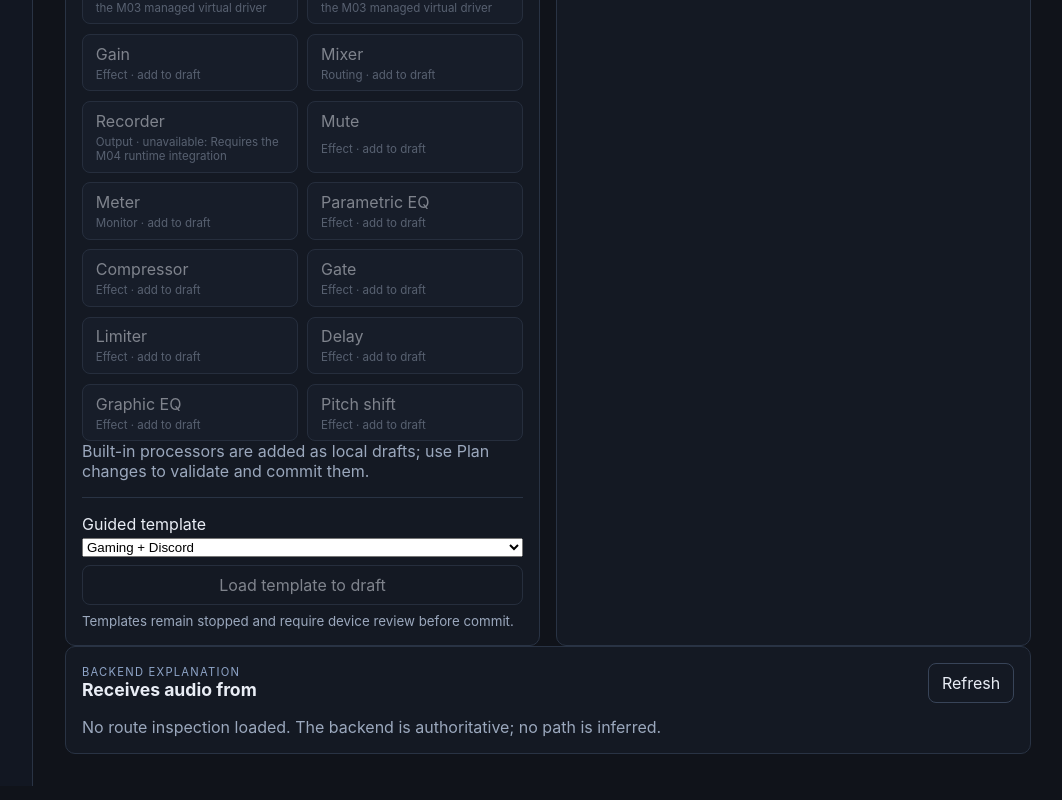
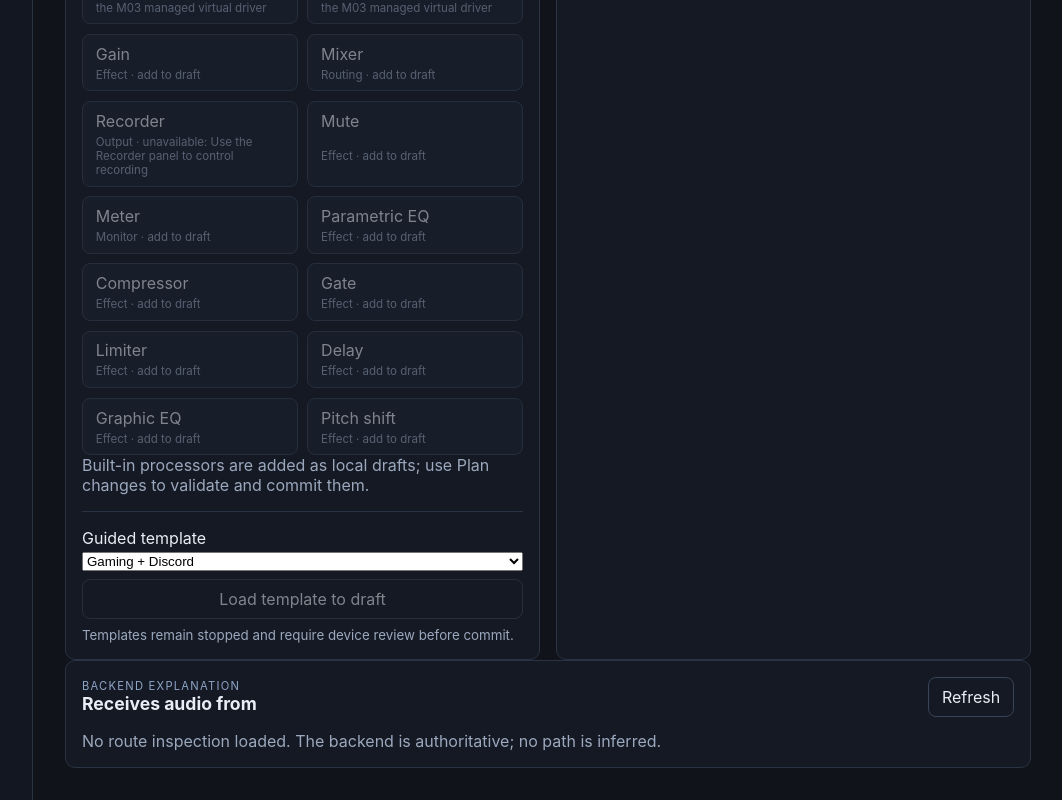
Before and after one commit to MrDesjardins/audiorouter, a React (Vite) app in the folder ui/: page / in a window 1280 px wide. Shown: the part 3494-4294 px from the top of the page, without its empty margins (217-1279 px from the left). Built offline with nearby package versions, Linux system fonts and the light colour scheme.

Commit message:
Correct recorder library guidance

```diff
--- a/ui/src/library.ts
+++ b/ui/src/library.ts
@@ -17,7 +17,7 @@ export const libraryEntries: LibraryEntry[] = [
   { id: "virtual-capture-sink", label: "Virtual capture sink", category: "Virtual bus", unavailableReason: "Requires the M03 managed virtual driver" },
   { id: "gain", label: "Gain", category: "Effect", kind: "gain" },
   { id: "mixer", label: "Mixer", category: "Routing", kind: "mixer" },
-  { id: "recorder", label: "Recorder", category: "Output", unavailableReason: "Requires the M04 runtime integration" },
+  { id: "recorder", label: "Recorder", category: "Output", unavailableReason: "Use the Recorder panel to control recording" },
   { id: "mute", label: "Mute", category: "Effect", kind: "mute" },
   { id: "meter", label: "Meter", category: "Monitor", kind: "meter" },
   { id: "parametric-eq", label: "Parametric EQ", category: "Effect", kind: "parametricEq" },
```
Also changed, not shown: 2 other files (tests, documents, lock files or other folders).
